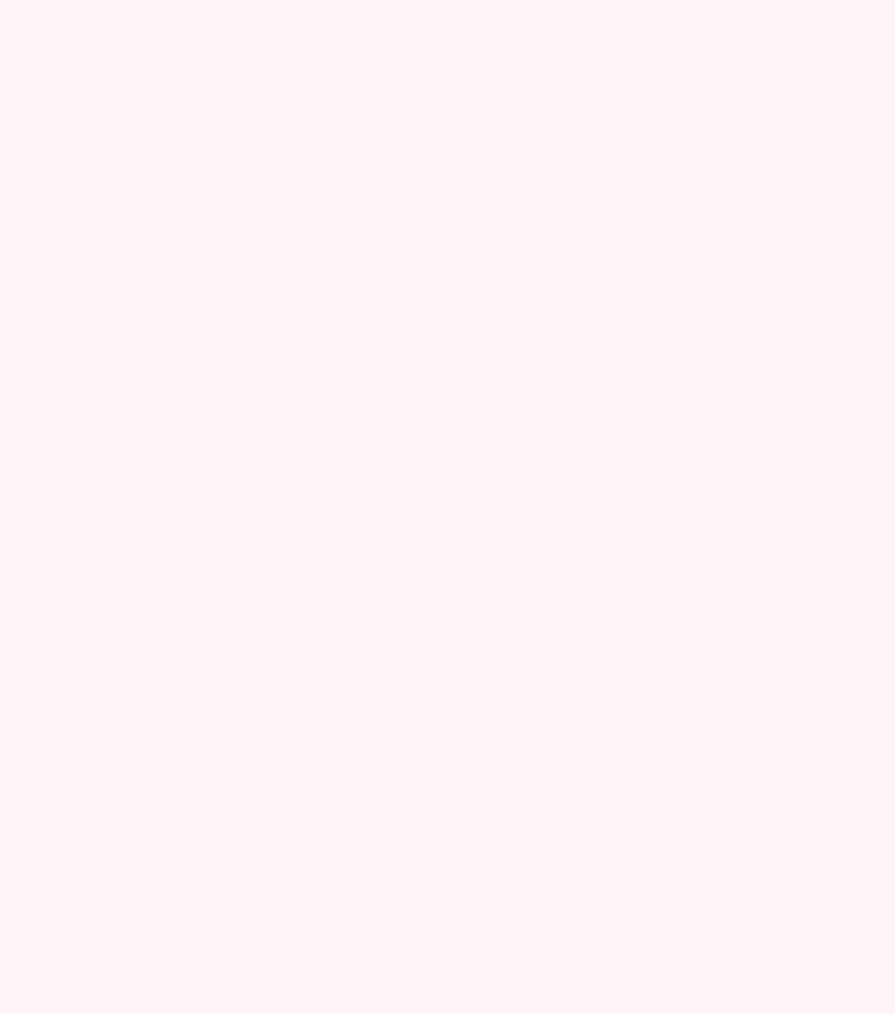
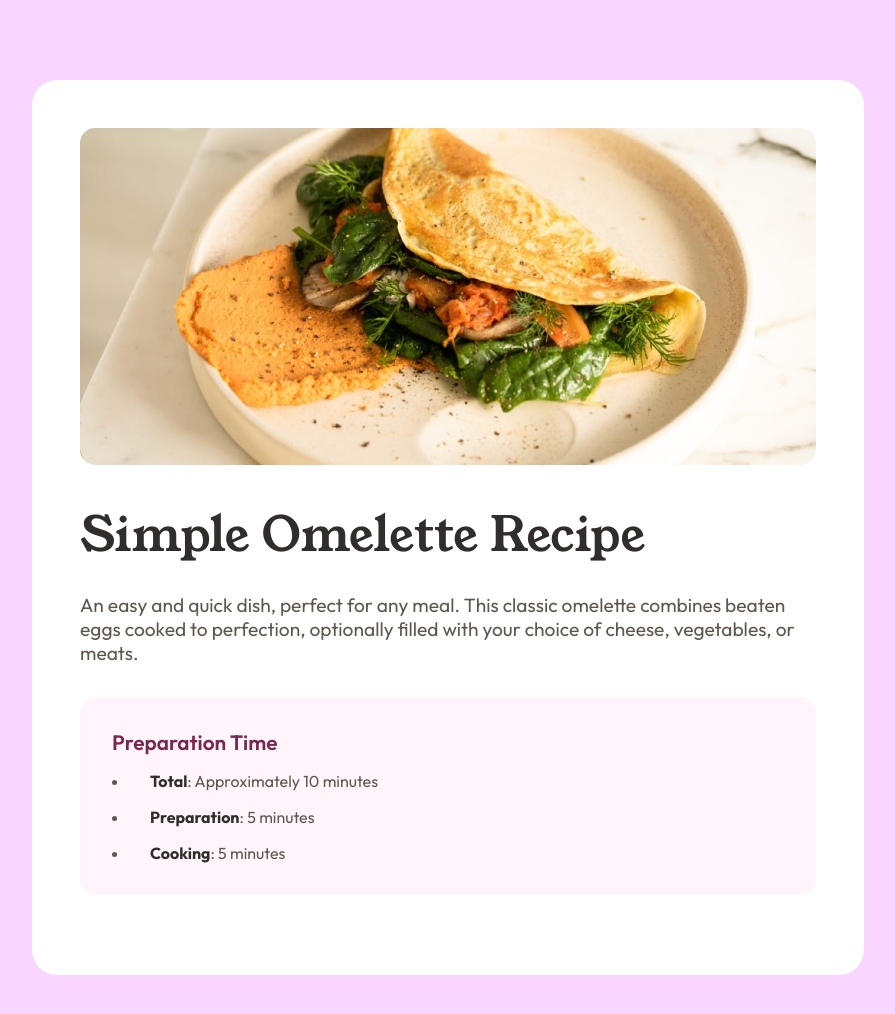
Before and after one commit to shamim1202/food-page, a plain HTML site: page index.html in a window 1280 px wide. Shown: the whole page, without its empty margins (192-1087 px from the left). Before the commit the page ends 800 px from the top, so only its background shows below. Drawn offline with Linux system fonts and the light colour scheme.

Commit message:
receipe item added with preparation time

```diff
--- a/index.html
+++ b/index.html
@@ -5,24 +5,80 @@
         <meta name="viewport" content="width=device-width, initial-scale=1.0" />
         <!-- displays site properly based on user's device -->
 
+        <link rel="preconnect" href="https://fonts.googleapis.com" />
+        <link rel="preconnect" href="https://fonts.gstatic.com" crossorigin />
+        <link
+            href="https://fonts.googleapis.com/css2?family=Outfit:wght@100..900&family=Young+Serif&display=swap"
+            rel="stylesheet"
+        />
+        <!-- Google Font -->
+
         <link
             rel="icon"
             type="image/png"
             sizes="32x32"
             href="./assets/images/favicon-32x32.png"
         />
+        <!-- Fav Icon -->
 
         <link rel="stylesheet" href="./style.css" />
+        <!-- Style css -->
 
-        <title>Food Recipe &#127829;</title>
+        <title>Food Recipe Page &#127829;</title>
     </head>
     <body>
+        <div class="container">
+            <!-- Receipe Image, title, a short brief & Preparation time -->
+            <div>
+                <img
+                    class="omelette-img"
+                    src="./assets/images/image-omelette.jpeg"
+                    alt=""
+                    srcset=""
+                />
+
+                <h3 class="receipe-title">Simple Omelette Recipe</h3>
+                <p class="receipe-brief">
+                    An easy and quick dish, perfect for any meal. This classic
+                    omelette combines beaten eggs cooked to perfection,
+                    optionally filled with your choice of cheese, vegetables, or
+                    meats.
+                </p>
+
+                <div class="preparation-time">
+                    <h5 class="preparation-title">Preparation Time</h5>
+                    <ul>
+                        <li>
+                            <span class="prep-sub-title">Total</span>:
+                            Approximately 10 minutes
+                        </li>
+                        <li>
+                            <span class="prep-sub-title">Preparation</span>: 5
+                            minutes
+                        </li>
+                        <li>
+                            <span class="prep-sub-title">Cooking</span>: 5
+                            minutes
+                        </li>
+                    </ul>
+                </div>
+            </div>
+
+            <div></div>
+        </div>
         <!-- <div>
-            Simple Omelette Recipe An easy and quick dish, perfect for any meal.
+            Simple Omelette Recipe
+            An easy and quick dish, perfect for any meal.
             This classic omelette combines beaten eggs cooked to perfection,
             optionally filled with your choice of cheese, vegetables, or meats.
-            Preparation time Total: Approximately 10 minutes Preparation: 5
-            minutes Cooking: 5 minutes Ingredients 2-3 large eggs Salt, to taste
+
+            Preparation time
+            Total: Approximately 10 minutes
+            Preparation: 5 minutes
+            Cooking: 5 minutes
+
+
+            Ingredients 2-3 large eggs Salt, to taste
             Pepper, to taste 1 tablespoon of butter or oil Optional fillings:
             cheese, diced vegetables, cooked meats, herbs Instructions Beat the
             eggs: In a bowl, beat the eggs with a pinch of salt and pepper until
--- a/style.css
+++ b/style.css
@@ -4,6 +4,79 @@
     box-sizing: border-box;
 }
 
+/* font-family: "Young Serif", serif,
+font-family: "Outfit", sans-serif;
+
+## Colors
+
+- White: #ffffffff
+
+- Stone 100: rgba(243, 230, 216, 1)
+- Stone 150: rgba(228, 222, 216, 1)
+- Stone 600: rgba(95, 87, 78, 1)
+- Stone 900: rgba(48, 45, 44, 1)
+
+- Brown 800: rgba(133, 70, 50, 1)
+
+- Rose 800: rgba(123, 40, 79, 1)
+- Rose 50: rgba(255, 245, 250, 1)
+*/
+
 body {
+    background-color: rgba(243, 180, 255, 0.541);
+    padding: 20rem auto;
+}
+
+.container {
+    background-color: #fff;
+    max-width: 65vw;
+    margin: 5rem auto;
+    padding: 3rem;
+    border-radius: 25px;
+}
+
+/* Receipe Image, title, a short brief & Preparation time style */
+
+.omelette-img {
+    width: 100%;
+    border-radius: 15px;
+}
+.receipe-title {
+    font-family: "Young Serif", serif;
+    font-size: 3rem;
+    font-weight: 400;
+    color: rgba(48, 45, 44, 1);
+    padding: 2rem 0 1.5rem;
+}
+.receipe-brief {
+    font-size: 1.2rem;
+    font-family: "Outfit", sans-serif;
+    color: rgba(95, 87, 78, 1);
+}
+
+.preparation-time {
     background-color: rgba(255, 245, 250, 1);
+    margin: 2rem 0;
+    padding: 2rem;
+    font-family: "Outfit", sans-serif;
+    border-radius: 15px;
 }
+.preparation-title {
+    font-size: 1.3rem;
+    font-weight: 600;
+    color: rgba(123, 40, 79, 1);
+}
+.preparation-time ul {
+    padding-top: 1rem;
+    list-style-position: inside;
+    color: rgba(95, 87, 78, 1);
+    display: flex;
+    flex-direction: column;
+    gap: 1rem;
+}
+
+.prep-sub-title {
+    font-weight: 700;
+    padding-left: 1rem;
+    color: rgba(48, 45, 44, 1);
+}
```
